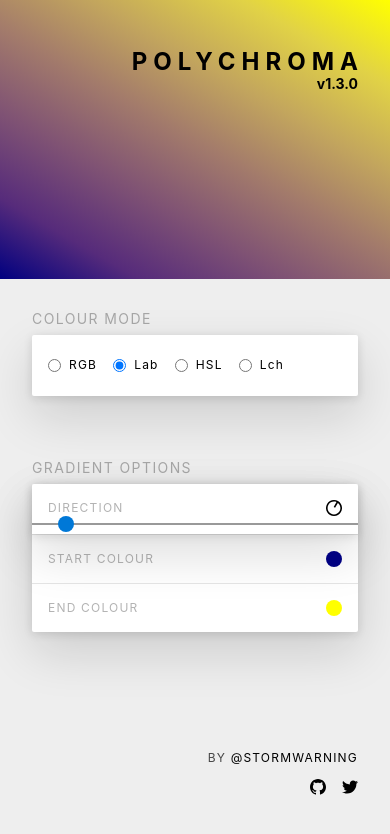
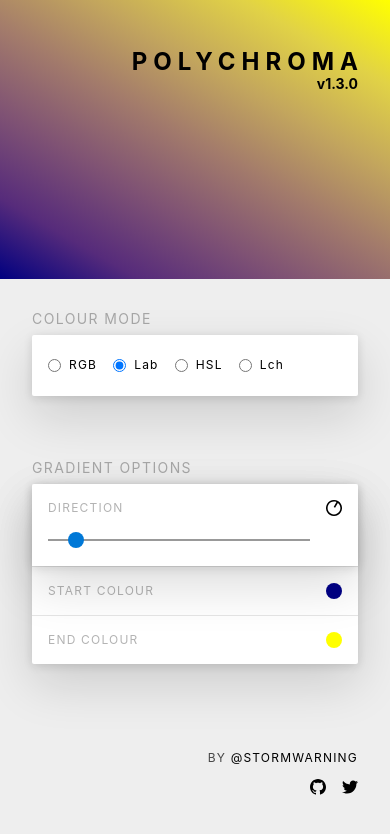
Before and after one commit to stormwarning/polychroma, a Nuxt app: page / in a window 390 px wide. Both pictures are taken after a click on the heading "DIRECTION". Shown: the top 834 px of the page. Built offline with nearby package versions, Linux system fonts and the light colour scheme.

Commit message:
🐛 Fix option-controls padding on mobile (#9)

```diff
--- a/components/OptionControls.vue
+++ b/components/OptionControls.vue
@@ -5,7 +5,9 @@
                 <slot name="summary"></slot>
             </div>
         </summary>
-        <div class="options-drawer relative pa4-ns pt0-ns pr3-ns mr5-ns">
+        <div
+            class="options-drawer relative pa3 pa4-ns pt0-ns pr3-ns mr4 mr5-ns"
+        >
             <slot></slot>
         </div>
     </details>
```
